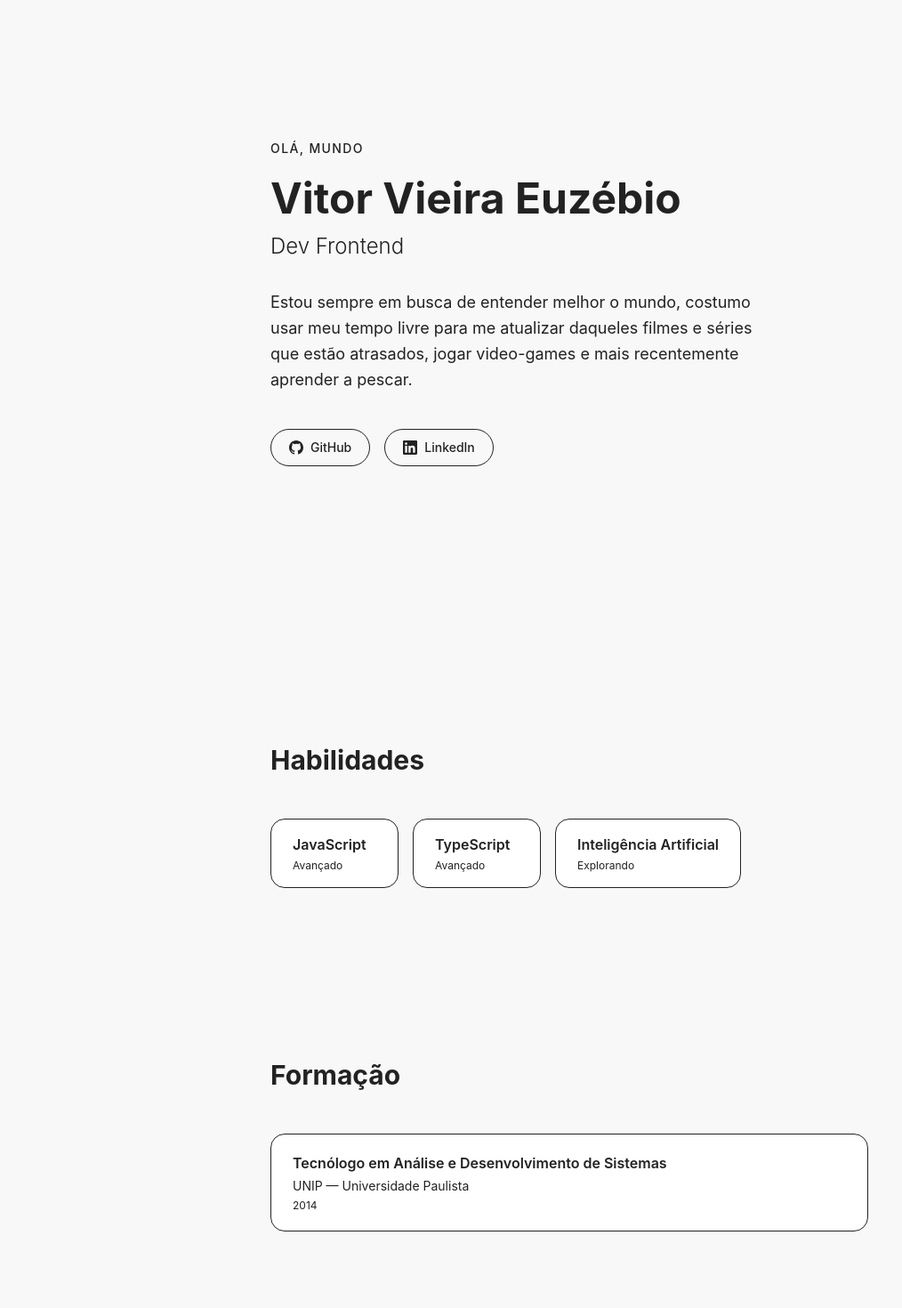
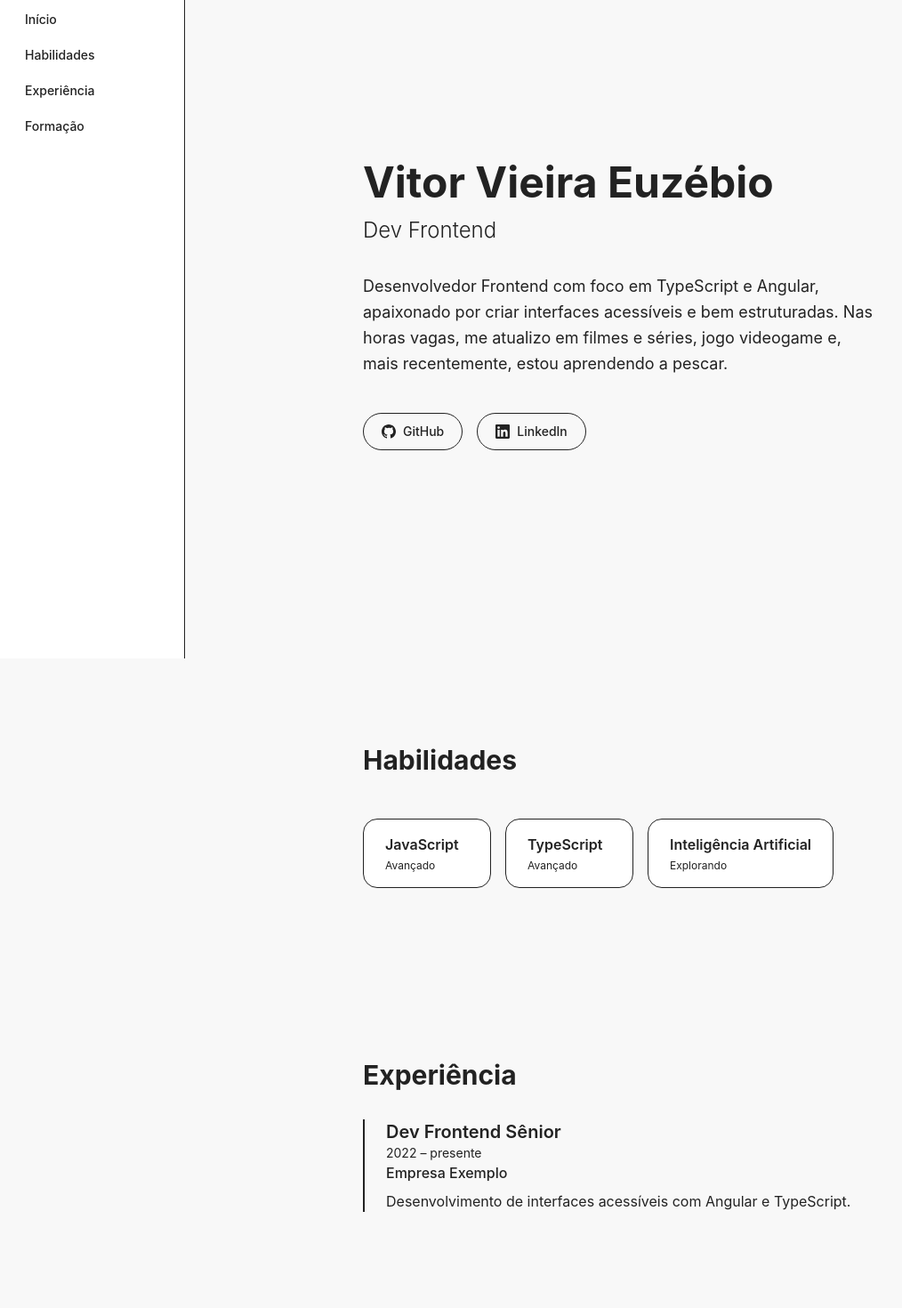
Before and after one commit to veuzebio/ihero, an Angular app: page / in a window 1280 px wide. Shown: the part 60-1530 px from the top of the page at 89% size, without its empty margins (0-1014 px from the left). Built offline with nearby package versions, Linux system fonts and the light colour scheme.

Commit message:
fea(experience): add Experience section and navigation index

```diff
--- a/src/app/app.ts
+++ b/src/app/app.ts
@@ -2,14 +2,18 @@ import { Component } from '@angular/core';
 import { Hero } from './hero/hero';
 import { Skills } from './skills/skills';
 import { Education } from './education/education';
+import { Experience } from './experience/experience';
+import { NavMenu } from './nav-menu/nav-menu';
 
 @Component({
   selector: 'app-root',
-  imports: [Hero, Skills, Education],
+  imports: [Hero, Skills, Education, Experience, NavMenu],
   template: `
-    <main>
+    <app-nav-menu />
+    <main class="lg:ml-52">
       <app-hero />
       <app-skills />
+      <app-experience />
       <app-education />
     </main>
   `,
--- a/src/app/data/profile.ts
+++ b/src/app/data/profile.ts
@@ -1,7 +1,7 @@
 export const profile = {
   name: 'Vitor Vieira Euzébio',
   title: 'Dev Frontend',
-  bio: 'Estou sempre em busca de entender melhor o mundo, costumo usar meu tempo livre para me atualizar daqueles filmes e séries que estão atrasados, jogar video-games e mais recentemente aprender a pescar.',
+  bio: 'Desenvolvedor Frontend com foco em TypeScript e Angular, apaixonado por criar interfaces acessíveis e bem estruturadas. Nas horas vagas, me atualizo em filmes e séries, jogo videogame e, mais recentemente, estou aprendendo a pescar.',
   links: [
     { label: 'GitHub', url: 'https://github.com/veuzebio', icon: 'github' },
     { label: 'LinkedIn', url: 'https://www.linkedin.com/in/veuzebio/', icon: 'linkedin' },
@@ -18,4 +18,12 @@ export const profile = {
       year: 2014,
     },
   ],
+  experience: [
+    {
+      company: 'Empresa Exemplo',
+      role: 'Dev Frontend Sênior',
+      period: '2022 – presente',
+      description: 'Desenvolvimento de interfaces acessíveis com Angular e TypeScript.',
+    },
+  ],
 } as const;
--- a/src/app/education/education.html
+++ b/src/app/education/education.html
@@ -1,4 +1,4 @@
-<section aria-labelledby="education-heading" class="px-6 py-24">
+<section id="education" aria-labelledby="education-heading" class="px-6 py-24">
   <div class="max-w-2xl mx-auto">
     <h2 id="education-heading" class="text-3xl font-bold text-[--color-neutral-900] mb-12">Formação</h2>
 
--- /dev/null
+++ b/src/app/experience/experience.html
@@ -0,0 +1,18 @@
+<section id="experience" aria-labelledby="experience-heading" class="px-6 py-24">
+  <div class="max-w-2xl mx-auto">
+    <h2 id="experience-heading" class="text-3xl font-bold text-[--color-neutral-900] mb-8">
+      Experiência
+    </h2>
+
+    <ul class="flex flex-col gap-8" role="list">
+      @for (item of items; track item.company + '-' + item.period) {
+        <li class="border-l-2 border-[--color-accent] pl-6">
+          <h3 class="text-xl font-semibold text-[--color-neutral-900]">{{ item.role }}</h3>
+          <p class="text-sm text-[--color-neutral-600]">{{ item.period }}</p>
+          <p class="text-[--color-neutral-800] font-medium">{{ item.company }}</p>
+          <p class="text-[--color-neutral-600] mt-2">{{ item.description }}</p>
+        </li>
+      }
+    </ul>
+  </div>
+</section>
--- /dev/null
+++ b/src/app/experience/experience.ts
@@ -0,0 +1,10 @@
+import { Component } from '@angular/core';
+import { profile } from '../data/profile';
+
+@Component({
+  selector: 'app-experience',
+  templateUrl: './experience.html',
+})
+export class Experience {
+  readonly items = profile.experience;
+}
--- a/src/app/hero/hero.html
+++ b/src/app/hero/hero.html
@@ -1,14 +1,10 @@
-<section class="min-h-screen flex items-center justify-center px-6 py-24">
+<section id="hero" class="min-h-screen flex items-center justify-center px-6 py-24" aria-labelledby="hero-heading">
   <div class="max-w-2xl w-full">
-    <p class="text-sm font-medium tracking-widest text-[--color-accent] uppercase mb-4">
-      Olá, mundo
-    </p>
-
-    <h1 class="text-5xl font-bold text-[--color-neutral-900] leading-tight mb-2">
+    <h1 id="hero-heading" class="text-5xl font-bold text-[--color-neutral-900] leading-tight mb-2">
       {{ profile.name }}
     </h1>
 
-    <h2 class="text-2xl font-light text-[--color-neutral-600] mb-8">
+    <h2 id="hero-title" class="text-2xl font-light text-[--color-neutral-600] mb-8">
       {{ profile.title }}
     </h2>
 
--- /dev/null
+++ b/src/app/nav-menu/nav-menu.html
@@ -0,0 +1,61 @@
+<!-- Hamburguer button — mobile only -->
+<button
+  type="button"
+  class="lg:hidden fixed top-4 left-4 z-50 p-2 rounded-lg bg-white border border-[--color-neutral-200] text-[--color-neutral-800] hover:border-[--color-accent] hover:text-[--color-accent] transition-colors duration-200"
+  [attr.aria-expanded]="isOpen()"
+  aria-controls="nav-sidebar"
+  [attr.aria-label]="isOpen() ? 'Fechar menu de navegação' : 'Abrir menu de navegação'"
+  (click)="toggleMenu()"
+>
+  @if (isOpen()) {
+    <svg width="20" height="20" viewBox="0 0 24 24" fill="none" stroke="currentColor" stroke-width="2" aria-hidden="true">
+      <path stroke-linecap="round" stroke-linejoin="round" d="M6 18L18 6M6 6l12 12" />
+    </svg>
+  } @else {
+    <svg width="20" height="20" viewBox="0 0 24 24" fill="none" stroke="currentColor" stroke-width="2" aria-hidden="true">
+      <path stroke-linecap="round" stroke-linejoin="round" d="M4 6h16M4 12h16M4 18h16" />
+    </svg>
+  }
+</button>
+
+<!-- Backdrop — mobile only -->
+@if (isOpen()) {
+  <div
+    class="lg:hidden fixed inset-0 z-30 bg-black/40"
+    aria-hidden="true"
+    (click)="closeMenu()"
+  ></div>
+}
+
+<!-- Sidebar -->
+<nav
+  #navSidebar
+  id="nav-sidebar"
+  aria-label="Navegação da página"
+  class="fixed top-0 left-0 z-40 h-full w-52 bg-white border-r border-[--color-neutral-200] flex flex-col pt-16 pb-8 px-4 transition-transform duration-300
+    -translate-x-full lg:translate-x-0"
+  [class.-translate-x-full]="!isOpen()"
+  [class.translate-x-0]="isOpen()"
+  [attr.inert]="(!isOpen() && !isDesktop()) ? '' : null"
+  (keydown)="onNavKeydown($event)"
+>
+  <ul role="list" class="flex flex-col gap-1">
+    @for (item of navItems; track item.id) {
+      <li>
+        <a
+          [href]="'#' + item.id"
+          class="flex items-center gap-2 px-3 py-2 rounded-lg text-sm font-medium transition-colors duration-200"
+          [class.text-[--color-accent]]="activeSection() === item.id"
+          [class.bg-[--color-neutral-100]]="activeSection() === item.id"
+          [class.text-[--color-neutral-600]]="activeSection() !== item.id"
+          [class.hover:text-[--color-neutral-900]]="activeSection() !== item.id"
+          [class.hover:bg-[--color-neutral-50]]="activeSection() !== item.id"
+          [attr.aria-current]="activeSection() === item.id ? 'location' : null"
+          (click)="closeMenu()"
+        >
+          {{ item.label }}
+        </a>
+      </li>
+    }
+  </ul>
+</nav>
--- /dev/null
+++ b/src/app/nav-menu/nav-menu.ts
@@ -0,0 +1,101 @@
+import { Component, ElementRef, OnDestroy, ViewChild, afterNextRender, inject, signal } from '@angular/core';
+import { DOCUMENT } from '@angular/common';
+
+interface NavItem {
+  label: string;
+  id: string;
+}
+
+@Component({
+  selector: 'app-nav-menu',
+  templateUrl: './nav-menu.html',
+  host: {
+    '(document:keydown.escape)': 'closeMenu()',
+  },
+})
+export class NavMenu implements OnDestroy {
+  private readonly document = inject(DOCUMENT);
+  private observer: IntersectionObserver | null = null;
+  private mediaQuery: MediaQueryList | null = null;
+  private readonly onMediaChange = (e: MediaQueryListEvent) => this.isDesktop.set(e.matches);
+
+  @ViewChild('navSidebar') private navSidebarRef!: ElementRef<HTMLElement>;
+
+  readonly isOpen = signal(false);
+  readonly isDesktop = signal(false);
+  readonly activeSection = signal('hero');
+
+  readonly navItems: NavItem[] = [
+    { label: 'Início', id: 'hero' },
+    { label: 'Habilidades', id: 'skills' },
+    { label: 'Experiência', id: 'experience' },
+    { label: 'Formação', id: 'education' },
+  ];
+
+  constructor() {
+    afterNextRender(() => {
+      this.observer = new IntersectionObserver(
+        (entries) => {
+          for (const entry of entries) {
+            if (entry.isIntersecting) {
+              this.activeSection.set(entry.target.id);
+            }
+          }
+        },
+        { rootMargin: '-20% 0px -80% 0px' },
+      );
+      const sections = this.document.querySelectorAll('section[id]');
+      sections.forEach((section) => this.observer!.observe(section));
+
+      this.mediaQuery = (this.document.defaultView as Window).matchMedia('(min-width: 1024px)');
+      this.isDesktop.set(this.mediaQuery.matches);
+      this.mediaQuery.addEventListener('change', this.onMediaChange);
+    });
+  }
+
+  toggleMenu(): void {
+    if (this.isOpen()) {
+      this.closeMenu();
+    } else {
+      this.openMenu();
+    }
+  }
+
+  openMenu(): void {
+    this.isOpen.set(true);
+    this.document.defaultView?.requestAnimationFrame(() => {
+      const firstLink = this.navSidebarRef?.nativeElement.querySelector<HTMLElement>('a');
+      firstLink?.focus();
+    });
+  }
+
+  closeMenu(): void {
+    this.isOpen.set(false);
+  }
+
+  onNavKeydown(event: KeyboardEvent): void {
+    if (!this.isOpen() || this.isDesktop() || event.key !== 'Tab') return;
+
+    const nav = this.navSidebarRef.nativeElement;
+    const focusable = Array.from(nav.querySelectorAll<HTMLElement>('a, button'));
+    const first = focusable[0];
+    const last = focusable[focusable.length - 1];
+
+    if (event.shiftKey) {
+      if (this.document.activeElement === first) {
+        event.preventDefault();
+        last.focus();
+      }
+    } else {
+      if (this.document.activeElement === last) {
+        event.preventDefault();
+        first.focus();
+      }
+    }
+  }
+
+  ngOnDestroy(): void {
+    this.observer?.disconnect();
+    this.mediaQuery?.removeEventListener('change', this.onMediaChange);
+  }
+}
--- a/src/app/skills/skills.html
+++ b/src/app/skills/skills.html
@@ -1,6 +1,6 @@
-<section class="px-6 py-24 bg-[--color-neutral-100]">
+<section id="skills" aria-labelledby="skills-heading" class="px-6 py-24 bg-[--color-neutral-100]">
   <div class="max-w-2xl mx-auto">
-    <h2 class="text-3xl font-bold text-[--color-neutral-900] mb-12">Habilidades</h2>
+    <h2 id="skills-heading" class="text-3xl font-bold text-[--color-neutral-900] mb-12">Habilidades</h2>
 
     <ul class="flex flex-wrap gap-4" role="list">
       @for (skill of skills; track skill.name) {
```
Also changed, not shown: 2 other files (tests, documents, lock files or other folders).
